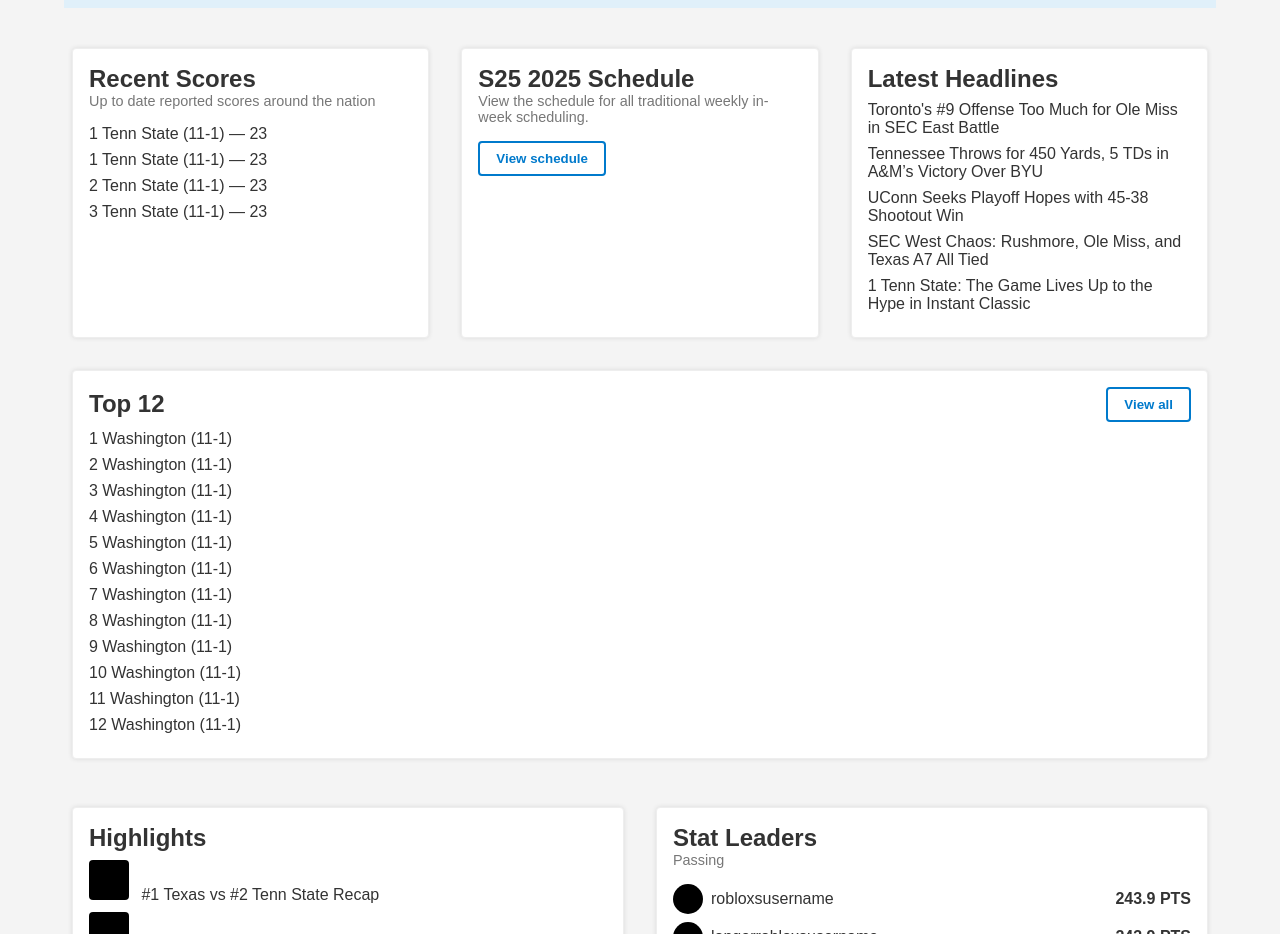
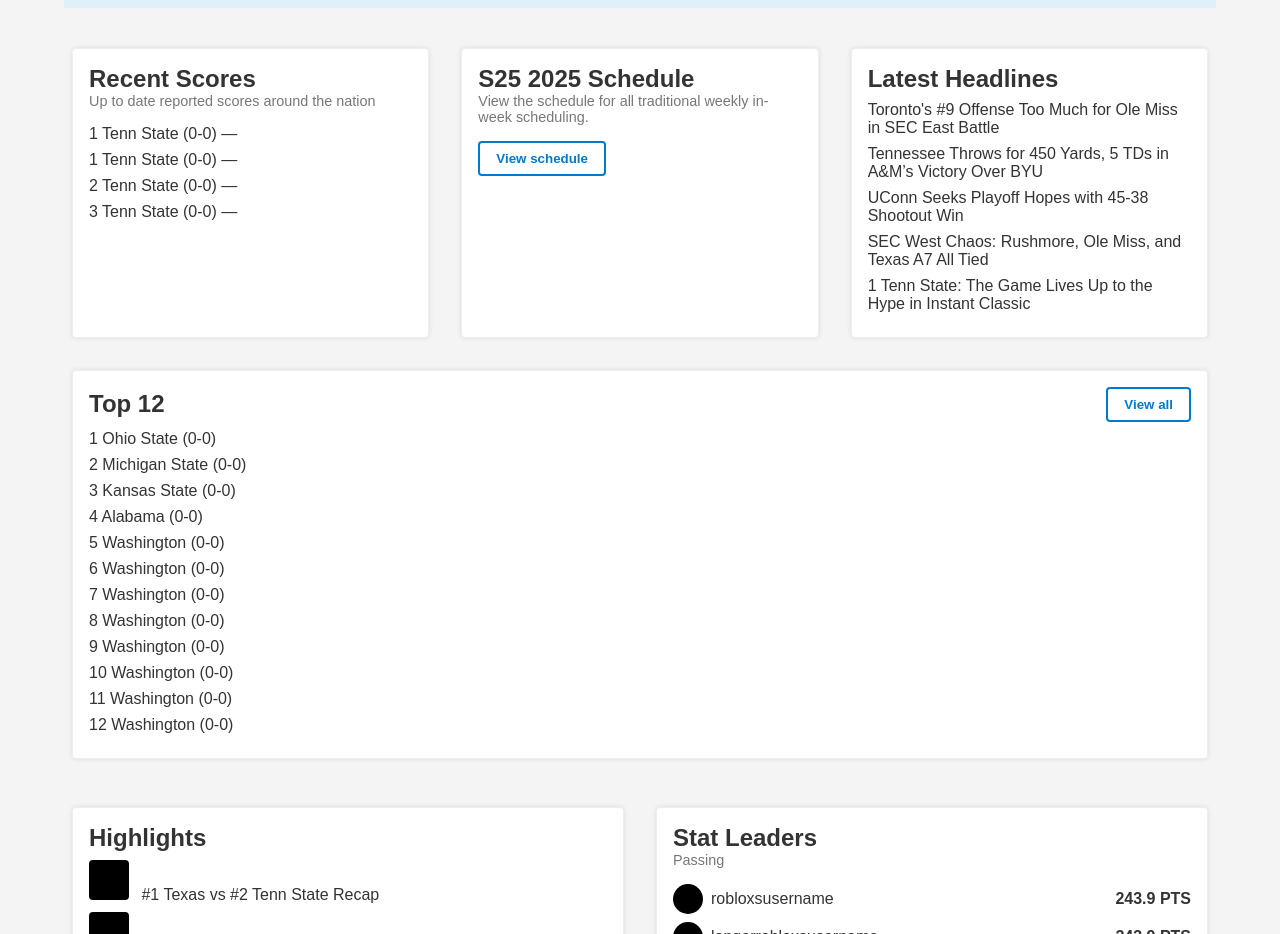
Before and after one commit to Kzuii/OCFA-, a plain HTML site: page index.html in a window 1280 px wide. Shown: the part 340-1274 px from the top of the page. Drawn offline with Linux system fonts and the light colour scheme.

Commit message:
Update index.html

```diff
--- a/index.html
+++ b/index.html
@@ -192,10 +192,10 @@
         <h2>Recent Scores</h2>
         <p class="card-subtext">Up to date reported scores around the nation</p>
         <ul class="score-list">
-          <li>1 Tenn State (11-1) &mdash; 23</li>
-          <li>1 Tenn State (11-1) &mdash; 23</li>
-          <li>2 Tenn State (11-1) &mdash; 23</li>
-          <li>3 Tenn State (11-1) &mdash; 23</li>
+          <li>1 Tenn State (0-0) &mdash; </li>
+          <li>1 Tenn State (0-0) &mdash; </li>
+          <li>2 Tenn State (0-0) &mdash; </li>
+          <li>3 Tenn State (0-0) &mdash; </li>
         </ul>
       </div>
 
@@ -231,18 +231,18 @@
           </button>
         </div>
         <ul class="top-list">
-          <li>1 Washington (11-1)</li>
-          <li>2 Washington (11-1)</li>
-          <li>3 Washington (11-1)</li>
-          <li>4 Washington (11-1)</li>
-          <li>5 Washington (11-1)</li>
-          <li>6 Washington (11-1)</li>
-          <li>7 Washington (11-1)</li>
-          <li>8 Washington (11-1)</li>
-          <li>9 Washington (11-1)</li>
-          <li>10 Washington (11-1)</li>
-          <li>11 Washington (11-1)</li>
-          <li>12 Washington (11-1)</li>
+          <li>1 Ohio State (0-0)</li>
+          <li>2 Michigan State (0-0)</li>
+          <li>3 Kansas State (0-0)</li>
+          <li>4 Alabama (0-0)</li>
+          <li>5 Washington (0-0)</li>
+          <li>6 Washington (0-0)</li>
+          <li>7 Washington (0-0)</li>
+          <li>8 Washington (0-0)</li>
+          <li>9 Washington (0-0)</li>
+          <li>10 Washington (0-0)</li>
+          <li>11 Washington (0-0)</li>
+          <li>12 Washington (0-0)</li>
         </ul>
       </div>
     </section>
```
